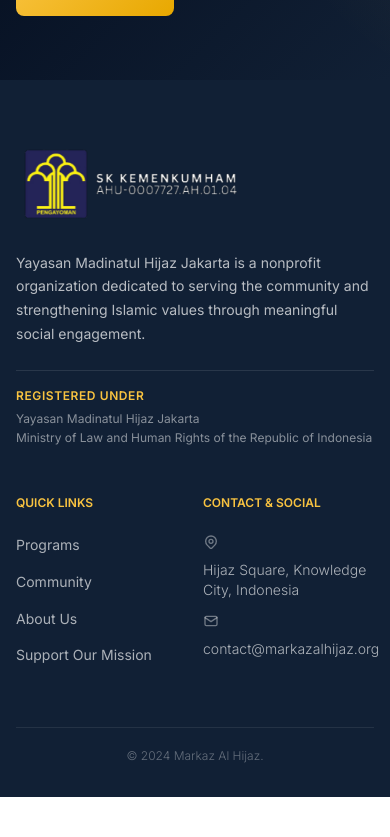
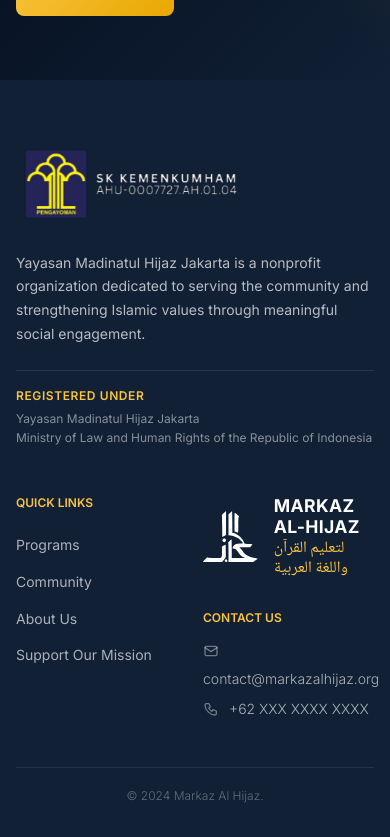
Before and after one commit to Archaick/hijaz, a Next.js app: page /en in a window 390 px wide. Shown: the part 4614-5451 px from the top of the page. Before the commit the page ends 5411 px from the top, so only its background shows below. Built offline with nearby package versions, Linux system fonts and the light colour scheme.

Commit message:
feat: implement responsive footer component with multi-language support

```diff
--- a/components/Footer.jsx
+++ b/components/Footer.jsx
@@ -1,16 +1,16 @@
 'use client';
-import { Container, Grid, Box, Text, Anchor, Group, Divider } from '@mantine/core';
-import { IconMapPin, IconMail } from '@tabler/icons-react';
+import { Container, Grid, Box, Text, Anchor, Group, Divider, Stack } from '@mantine/core';
+import { IconMail, IconPhone } from '@tabler/icons-react';
 import { useTranslations } from 'next-intl';
 
 export default function Footer() {
   const t = useTranslations('footer');
 
   const quickLinks = [
-    { label: t('link_programs'),  href: '#programs' },
+    { label: t('link_programs'), href: '#programs' },
     { label: t('link_community'), href: '#community' },
-    { label: t('link_about'),     href: '#about' },
-    { label: t('link_donate'),    href: '#donate' },
+    { label: t('link_about'), href: '#about' },
+    { label: t('link_donate'), href: '#donate' },
   ];
 
   return (
@@ -24,9 +24,9 @@
       }}
     >
       <Container size="xl">
-        <Grid gutter={{ base: 'xl', md: '4rem' }} mb={48}>
+        <Grid gutter={{ base: 'xl', md: '6rem' }} mb={48} justify="center">
           {/* Brand column */}
-          <Grid.Col span={{ base: 12, md: 5 }}>
+          <Grid.Col span={{ base: 12, md: 4 }}>
             <Box mb="xl">
               <img
                 src="/ahu-logo.png"
@@ -116,24 +116,54 @@
 
           {/* Contact */}
           <Grid.Col span={{ base: 6, md: 4 }}>
+            <Group gap="md" mb="xl" wrap="nowrap">
+              <img
+                src="/logo.svg"
+                alt="Markaz Al-Hijaz"
+                style={{
+                  height: '52px',
+                  objectFit: 'contain',
+                  filter: 'brightness(0) invert(1)'
+                }}
+              />
+              <Stack gap={0}>
+                <Text
+                  fw={800}
+                  style={{
+                    color: '#fff',
+                    fontSize: '1.1rem',
+                    letterSpacing: '0.02em',
+                    lineHeight: 1.2
+                  }}
+                >
+                  MARKAZ AL-HIJAZ
+                </Text>
+                <Text
+                  style={{
+                    color: 'var(--color-secondary)',
+                    fontFamily: 'var(--font-arabic)',
+                    fontSize: '1rem',
+                    lineHeight: 1.2,
+                    marginTop: '2px'
+                  }}
+                >
+                  لتعليم القرآن واللغة العربية
+                </Text>
+              </Stack>
+            </Group>
+
             <Text
               size="xs"
               fw={600}
               tt="uppercase"
               ls="0.1em"
-              mb="lg"
+              mb="md"
               style={{ color: 'var(--color-secondary)' }}
             >
-              {t('contact')}
+              {t('contact_us')}
             </Text>
 
-            <Group gap="xs" mb="sm" align="flex-start">
-              <IconMapPin size={16} style={{ color: 'rgba(255,255,255,0.4)', flexShrink: 0, marginTop: 2 }} />
-              <Text size="sm" style={{ color: 'rgba(255,255,255,0.65)', fontWeight: 300 }}>
-                {t('address')}
-              </Text>
-            </Group>
-
+            <Stack gap="xs">
               <Group gap="xs" align="center">
                 <IconMail size={16} style={{ color: 'rgba(255,255,255,0.4)', flexShrink: 0 }} />
                 <Anchor
@@ -144,6 +174,14 @@
                   {t('email')}
                 </Anchor>
               </Group>
+
+              <Group gap="xs" align="center">
+                <IconPhone size={16} style={{ color: 'rgba(255,255,255,0.4)', flexShrink: 0 }} />
+                <Text size="sm" style={{ color: 'rgba(255,255,255,0.65)', fontWeight: 300 }}>
+                  {t('phone')}
+                </Text>
+              </Group>
+            </Stack>
           </Grid.Col>
         </Grid>
 
--- a/messages/ar.json
+++ b/messages/ar.json
@@ -56,8 +56,8 @@
     "registration_org": "مؤسسة مدينة الحجاز جاكرتا",
     "registration_ministry": "وزارة القانون وحقوق الإنسان بجمهورية إندونيسيا",
     "quick_links": "روابط سريعة",
-    "contact": "التواصل والتواصل الاجتماعي",
-    "address": "ميدان الحجاز، مدينة المعرفة، إندونيسيا",
+    "contact_us": "اتصل بنا",
+    "phone": "+62 XXX XXXX XXXX",
     "email": "contact@markazalhijaz.org",
     "copyright": "© 2024 مركز الحجاز.",
     "link_programs": "البرامج",
--- a/messages/en.json
+++ b/messages/en.json
@@ -56,8 +56,8 @@
     "registration_org": "Yayasan Madinatul Hijaz Jakarta",
     "registration_ministry": "Ministry of Law and Human Rights of the Republic of Indonesia",
     "quick_links": "Quick Links",
-    "contact": "Contact & Social",
-    "address": "Hijaz Square, Knowledge City, Indonesia",
+    "contact_us": "Contact Us",
+    "phone": "+62 XXX XXXX XXXX",
     "email": "contact@markazalhijaz.org",
     "copyright": "© 2024 Markaz Al Hijaz.",
     "link_programs": "Programs",
--- a/messages/id.json
+++ b/messages/id.json
@@ -56,8 +56,8 @@
     "registration_org": "Yayasan Madinatul Hijaz Jakarta",
     "registration_ministry": "Kementerian Hukum dan Hak Asasi Manusia Republik Indonesia",
     "quick_links": "Tautan Cepat",
-    "contact": "Kontak & Media Sosial",
-    "address": "Hijaz Square, Kota Ilmu, Indonesia",
+    "contact_us": "Hubungi Kami",
+    "phone": "+62 XXX XXXX XXXX",
     "email": "contact@markazalhijaz.org",
     "copyright": "© 2024 Markaz Al Hijaz.",
     "link_programs": "Program",
```
Also changed, not shown: public/text hijaz logo.png (added). Lines whose indentation alone changed are shown as unchanged.
